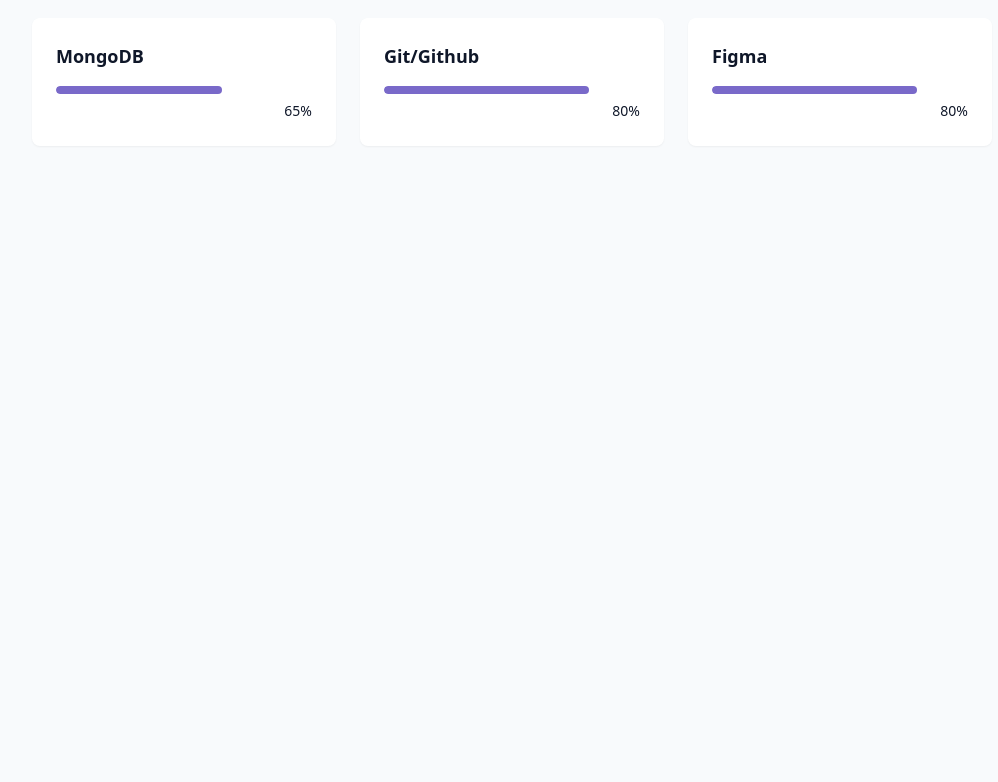
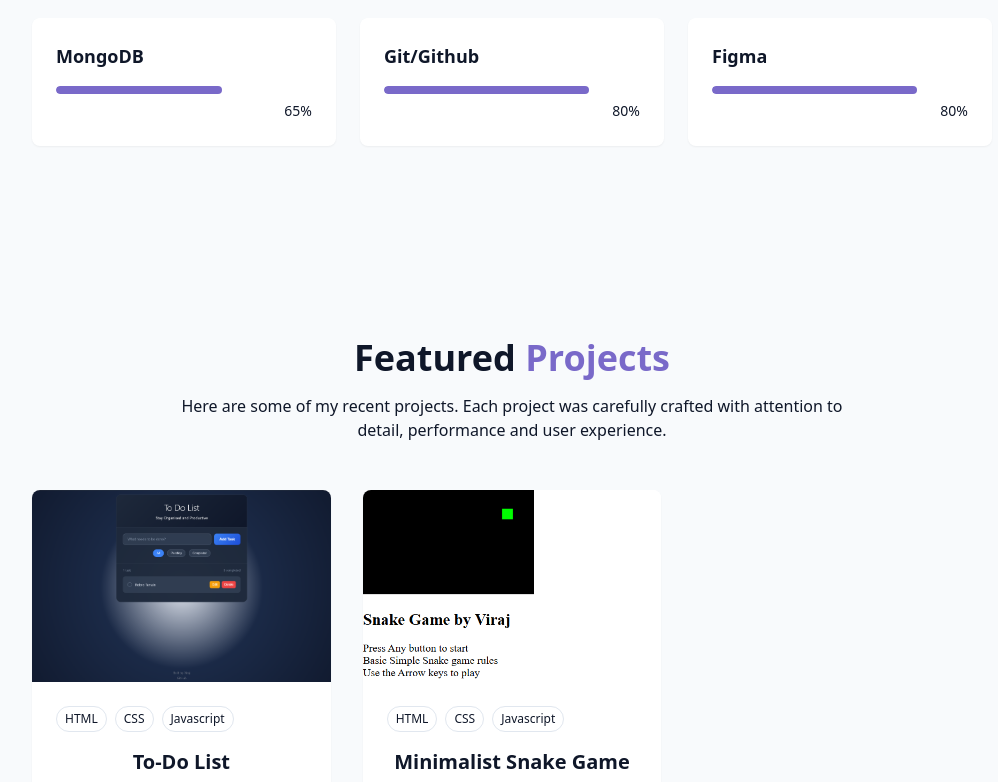
Before and after one commit to sparrow7559/Personal-PortFolio, a React (Vite) app: page / in a window 1280 px wide. Shown: the part 2000-2782 px from the top of the page, without its empty margins (128-1126 px from the left). Before the commit the page ends 2242 px from the top, so only its background shows below. Built offline with nearby package versions, Linux system fonts and the light colour scheme.

Commit message:
Add ProjectsSection component and project images

```diff
--- /dev/null
+++ b/src/components/ProjectsSection.jsx
@@ -0,0 +1,102 @@
+import { ArrowRight, ExternalLink, Github } from "lucide-react";
+import React from "react";
+
+const projects = [
+  {
+    id: 1,
+    title: "To-Do List",
+    description: "A To-Do List App",
+    image: "/projects/Project1.png",
+    tags: ["HTML", "CSS", "Javascript"],
+    demoUrl: "https://sparrow7559.github.io/ToDo-App/",
+    githubUrl: "https://github.com/sparrow7559/ToDo-App",
+  },
+  {
+    id: 2,
+    title: "Minimalist Snake Game",
+    description: "Minimalist Snake Game using HTML",
+    image: "/projects/Project2.png",
+    tags: ["HTML", "CSS", "Javascript"],
+    demoUrl: "https://sparrow7559.github.io/Minimalistic-Snake-Game/",
+    githubUrl: "https://github.com/sparrow7559/Minimalistic-Snake-Game",
+  },
+];
+
+const ProjectsSection = () => {
+  return (
+    <section id="projects" className="py-24 px-4 relative">
+      <div className="container mx-auto max-w-5xl">
+        <h2 className="text-3xl md:text-4xl font-bold mb-4 text-center ">
+          {" "}
+          Featured <span className="text-primary">Projects</span>
+        </h2>
+        <p className="text-center text-muted-foreground mb-12 max-w-2xl mx-auto">
+          Here are some of my recent projects. Each project was carefully
+          crafted with attention to detail, performance and user experience.
+        </p>
+
+        <div className="grid grid-cols-1 md:grid-cols-2 lg:grid-cols-3 gap-8">
+          {projects.map((project, key) => (
+            <div
+              className="group bg-card rounded-lg overflow-hidden shadow-xs card-hover"
+              key={key}
+            >
+              <div className="h-48 overflow-hidden">
+                <img
+                  src={project.image}
+                  alt={project.title}
+                  className="w-full h-full object-cover transition-transform duration-500 group-hover:scale-110"
+                />
+              </div>
+              <div className="p-6">
+                <div className="flex flex-wrap gap-2 mb-4">
+                  {project.tags.map((tag, index) => (
+                    <span
+                      className="px-2 py-1 text-xs font-medium rounded-full bg-secondary text-secondary-foreground border"
+                      key={index}
+                    >
+                      {tag}
+                    </span>
+                  ))}
+                </div>
+                <h3 className="text-xl font-semibold mb-1">{project.title}</h3>
+                <p className="text-muted-foreground text-sm  mb-4">
+                  {project.description}
+                </p>
+                <div className="flex justify-between items-center">
+                  <div className="flex space-x-3">
+                    <a
+                      href={project.demoUrl}
+                      className="text-foreground/80 hover:text-primary transition-colors duration-300  "
+                      target="_blank"
+                    >
+                      <ExternalLink size={20} />
+                    </a>
+                    <a
+                      href={project.githubUrl}
+                      className="text-foreground/80 hover:text-primary transition-colors duration-300 "
+                      target="_main"
+                    >
+                      <Github size={20} />
+                    </a>
+                  </div>
+                </div>
+              </div>
+            </div>
+          ))}
+        </div>
+        <div className="text-center mt-12">
+          <a
+            href="https://github.com/sparrow7559"
+            className="cosmic-button w-fit flex items-center mx-auto gap-2"
+            target="_blank"
+          >
+            Check My Github <ArrowRight size={16} />
+          </a>
+        </div>
+      </div>
+    </section>
+  );
+};
+
+export default ProjectsSection;
--- a/src/pages/Home.jsx
+++ b/src/pages/Home.jsx
@@ -5,6 +5,7 @@
 import HeroSection from "../components/HeroSection";
 import AboutSection from "../components/AboutSection";
 import SkillsSection from "../components/SkillsSection";
+import ProjectsSection from "../components/ProjectsSection";
 
 const Home = () => {
   return (
@@ -16,6 +17,7 @@
         <HeroSection />
         <AboutSection />
         <SkillsSection />
+        <ProjectsSection />
       </main>
     </div>
   );
```
Also changed, not shown: public/projects/Project1.png (added), public/projects/Project2.png (added).
